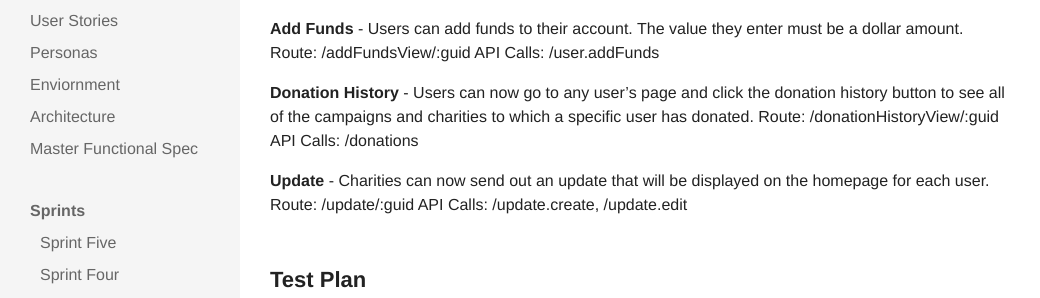
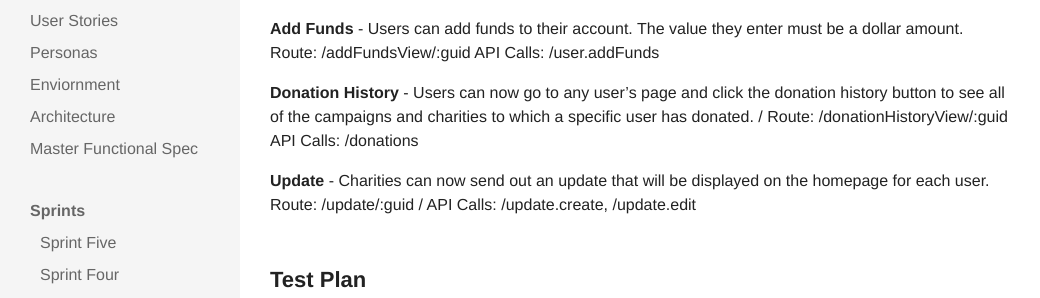
Before and after one commit to comp523-602/cchange-project, a Jekyll site: the page built from _sprints/sprint-six.markdown, in a window 1280 px wide and 900 px high, scrolled down 1850 px. Shown: the part 176-474 px from the top of the window, without its empty margins (0-1040 px from the left). Built offline with Jekyll 4.4.1, drawn with Linux system fonts in a browser that asks for light colours; nearby versions of some CDN libraries.

```diff
--- a/_sprints/sprint-six.markdown
+++ b/_sprints/sprint-six.markdown
@@ -81,12 +81,12 @@ API Calls: /post.create
 Route: /addFundsView/:guid
 API Calls: /user.addFunds
 
-**Donation History** - Users can now go to any user's page and click the donation history button to see all of the campaigns and charities to which a specific user has donated.
+**Donation History** - Users can now go to any user's page and click the donation history button to see all of the campaigns and charities to which a specific user has donated. /
 Route: /donationHistoryView/:guid
 API Calls: /donations
 
 **Update** - Charities can now send out an update that will be displayed on the homepage for each user.
-Route: /update/:guid
+Route: /update/:guid /
 API Calls: /update.create, /update.edit
 
 ## Test Plan
```
